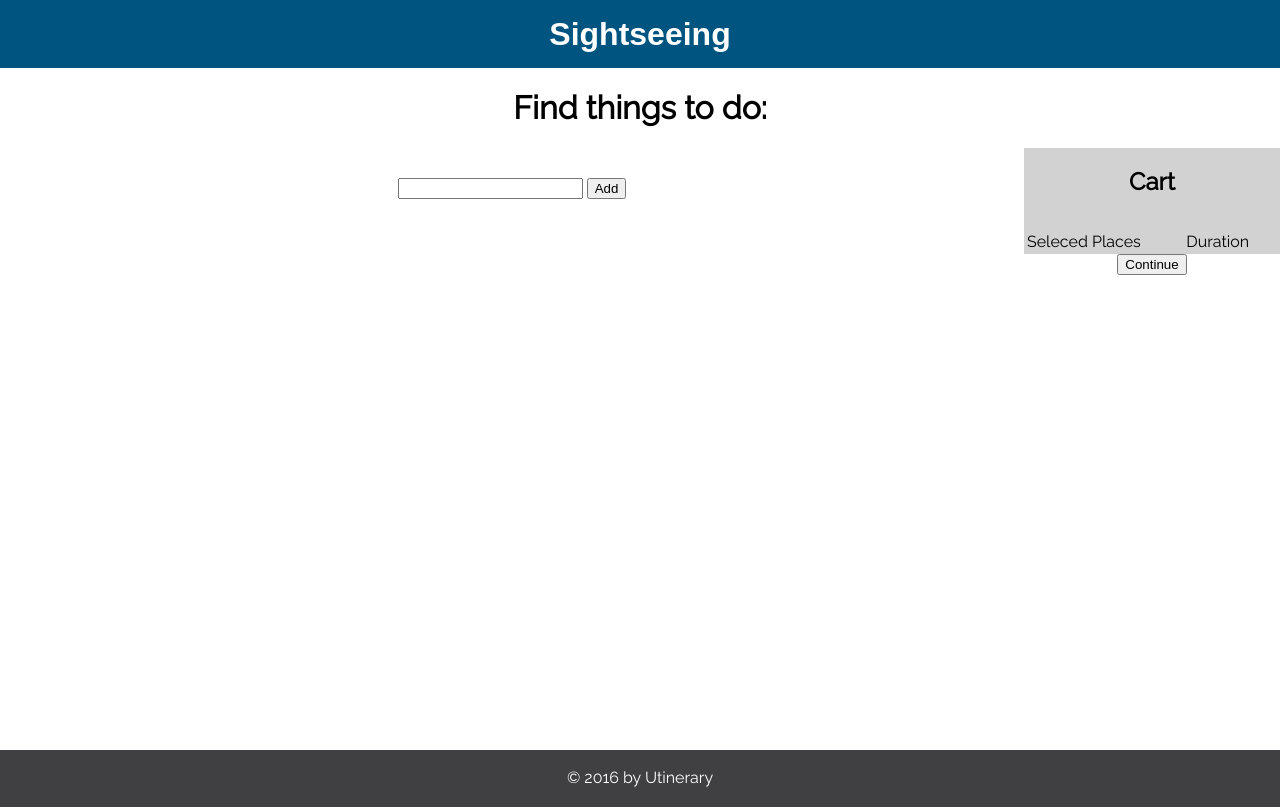
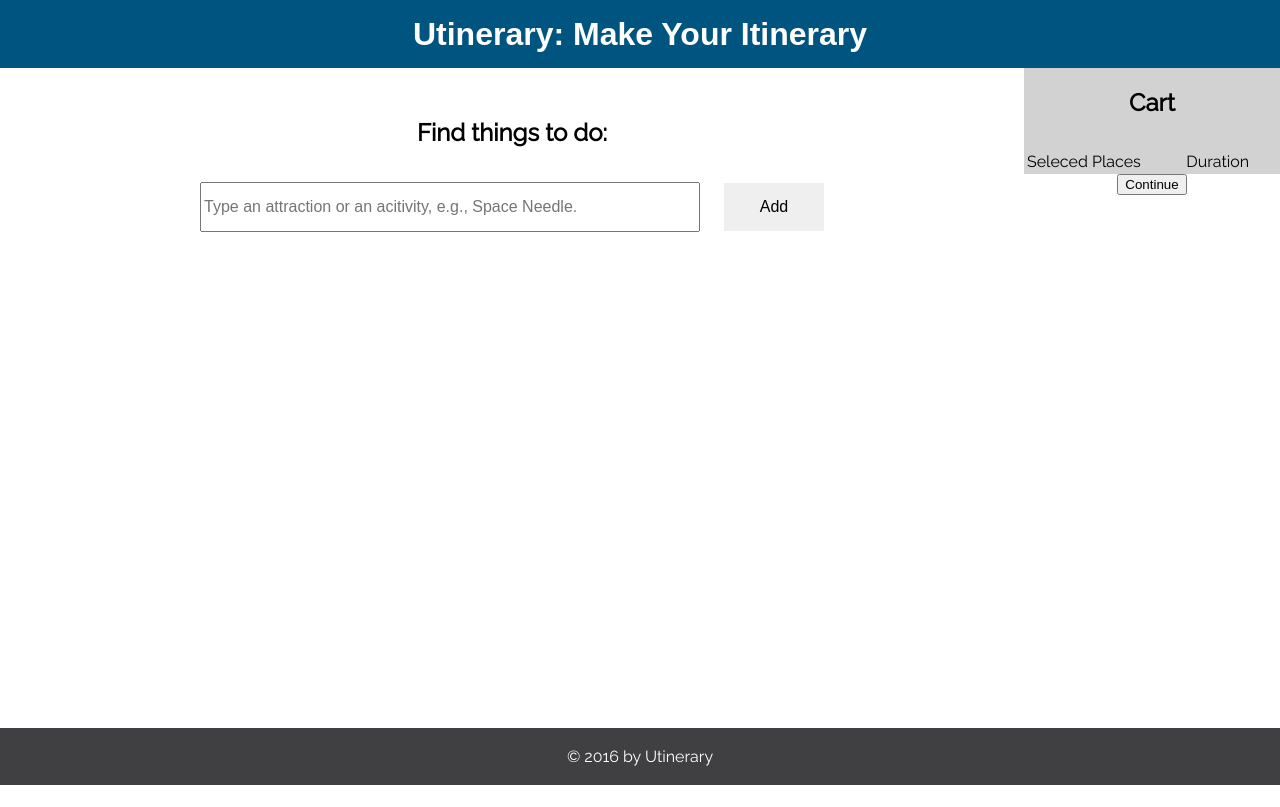
Before and after one commit to jk2227/fb-hack, a PHP site: page /sightseeing.php in a window 1280 px wide. After the commit the page ends 785 px from the top, so only its background shows below. Run offline with PHP 8.4, Linux system fonts and the light colour scheme; the visitor is signed in with stand-in values (Sample User, id 1); some libraries are stand-ins or nearby versions.

Commit message:
add success

```diff
--- a/backend/food.php
+++ b/backend/food.php
@@ -117,14 +117,15 @@ function get_business($business_id) {
  */
 function query_api($term, $location) {
     $response = json_decode(search($term, $location));
-    print "<table class='display'><tr><th></th><th></th><th></th><th></th></tr><tbody>";
+    print "<table class='display'><tr><th></th><th></th><th></th><th></th><th></th></tr><tbody>";
     for ($x = 0; $x < 20; $x++) {
         $url = $response->businesses[$x]->url;
         print "<tr>";
         print "<td><img src='".$response->businesses[$x]->image_url."' alt='temporary'></td>\n";
-        print "<td><a href='$url'>".$response->businesses[$x]->name."</a></td>\n";
+        print "<td><a id = 'ssingPoint' href='$url'>".$response->businesses[$x]->name."</a></td>\n";
         print "<td><img src='".$response->businesses[$x]->rating_img_url."' alt='temporary'></td>\n";
         print "<td> Rating: ".$response->businesses[$x]->rating."</td>\n";
+        print '<td> <button class="add" onclick = "addPlace(this)">Add</button></td>';
         print "</tr>";
         // location
         // phone
--- a/css/hack.css
+++ b/css/hack.css
@@ -128,6 +128,10 @@ body {
     font-size: 1em;
 }
 
+#food button[placeholder] {
+    font-size: 1em;
+}
+
 .food_input {
     width: 500px;
     height: 50px;
@@ -144,6 +148,21 @@ input.button {
     cursor: pointer;
 }
 
+button.button {
+    width: 100px;
+    font-size: 1em;
+    margin-left: 2%;
+    border: none;
+    padding: 15px 15px;
+    text-align: center;
+    text-decoration: none;
+    cursor: pointer;
+}
+
+button.add {
+    width: 80px;
+    font-size: 1em;
+}
 #rec {
     padding: 0 20%;
     border: thin black;
--- a/home.php
+++ b/home.php
@@ -83,7 +83,7 @@
 
                             echo'
                             <script type="text/javascript">
-                                window.location = "eatery.php";
+                                window.location = "sightseeing.php";
                             </script>';
                         }
 
--- a/sightseeing.php
+++ b/sightseeing.php
@@ -22,15 +22,19 @@
           console.log(userDestination);
         </script>
             <div id="top">
-                <h1>Sightseeing</h1>
+                <h1>Utinerary: Make Your Itinerary</h1>
             </div><!-- End top div -->
 
             <div id="main">
-                <h1>Find things to do:</h1>
                 <div id = "category" class = "left">
-                     <input type="text" id = "ssingPoint" name="sightseeingPoints"/>
-                    <button onclick = "addPlace()">Add</button>
+                    <h2>Find things to do:</h2>
+                    <div id="search">
+                        <div id="food">
+                            <input type="text" id = "ssingPoint" class="food_input" placeholder="Type an attraction or an acitivity, e.g., Space Needle." name="sightseeingPoints"/>
+                            <button class="button" onclick = "addPlace()">Add</button>
+                        </div>
                     <div id = "sightseeingForm">
+                    </div>
                     </div>
                 </div>
 
@@ -59,6 +63,7 @@
             ?>
 
             </div><!-- end main div -->
+            <div id="clearboth"></div>
             <div id="map"></div>
 
             <div id="bottom">
```
Also changed, not shown: eatery.php (+23 -1 lines), js/eatery.js (added, +20 -0 lines).
